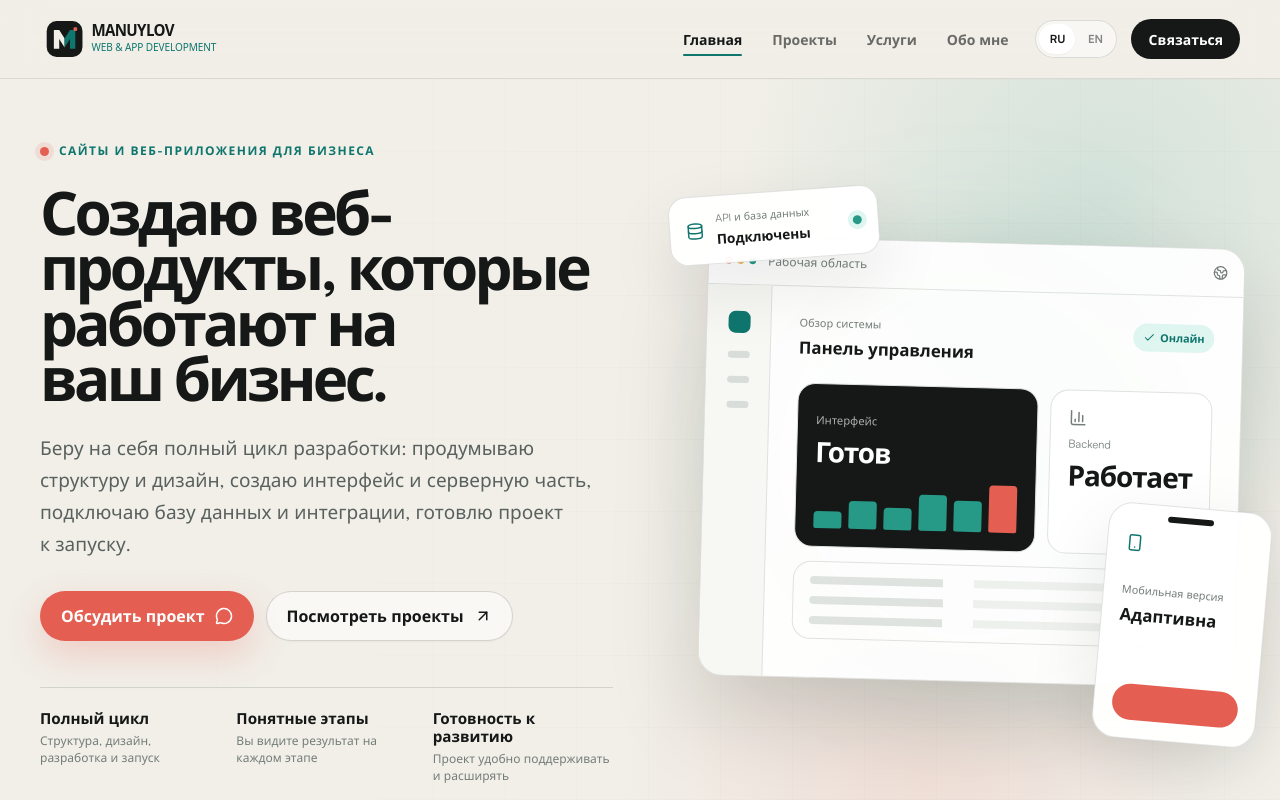
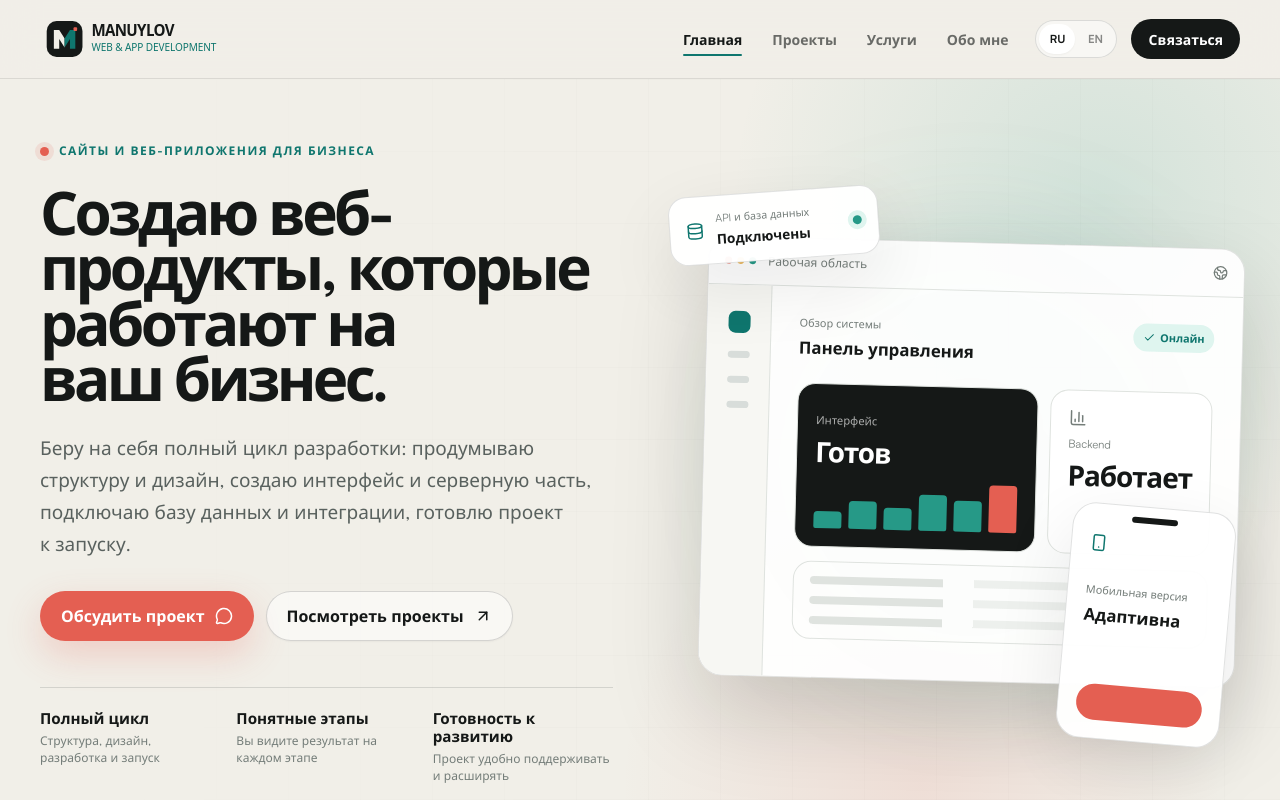
Before and after one commit to Aleks-man/portfolio, a React (Vite) app: page / in a window 1280 px wide. Shown: the top 800 px of the page. Built offline with nearby package versions, Linux system fonts and the light colour scheme.

Commit message:
fix: contain hero mobile card on medium screens

```diff
--- a/src/styles/hero.css
+++ b/src/styles/hero.css
@@ -479,3 +479,9 @@
   background: var(--teal);
   box-shadow: 0 0 0 5px var(--accent-soft);
 }
+
+@media (min-width: 981px) and (max-width: 1280px) {
+  .mobile-card {
+    right: 12px;
+  }
+}
```
